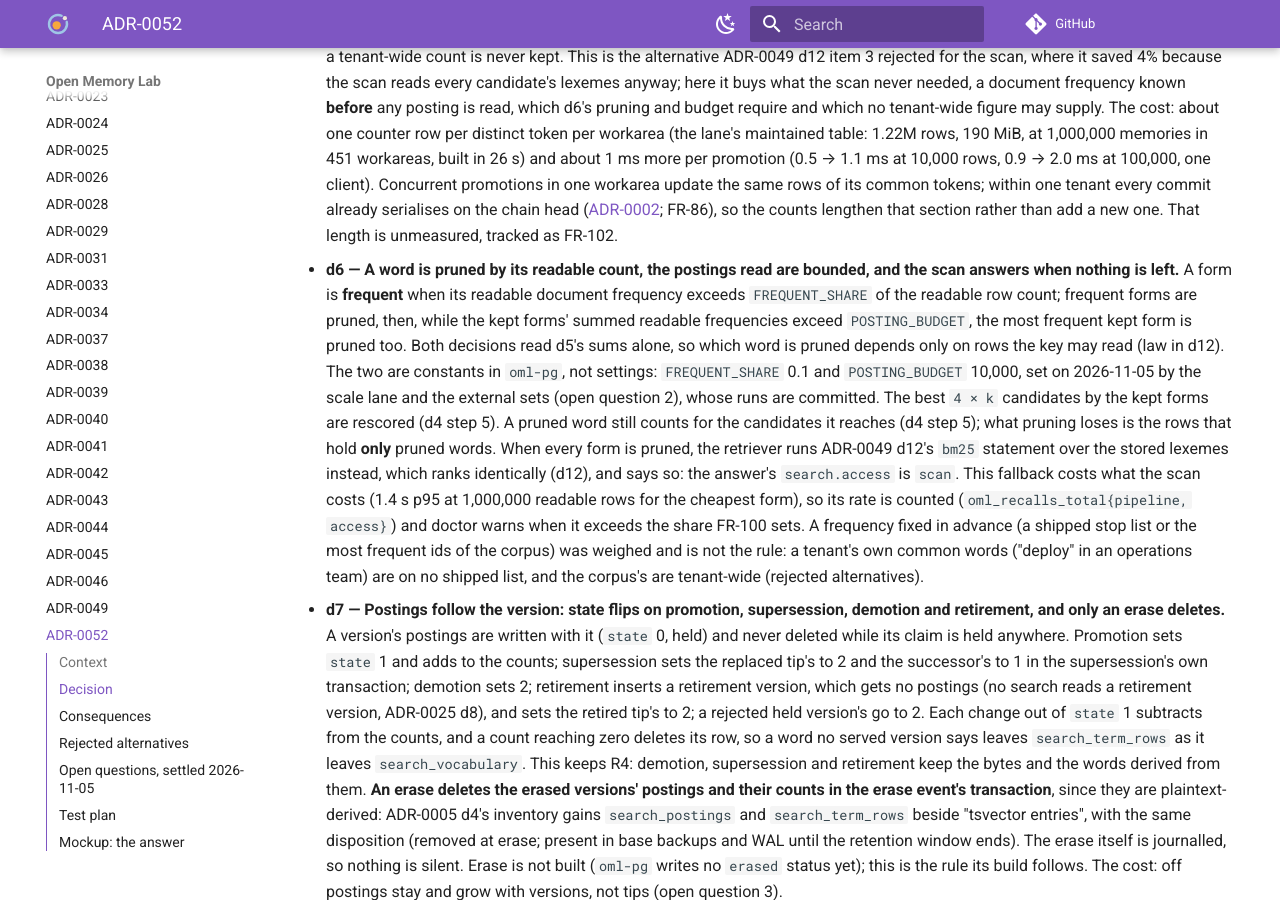
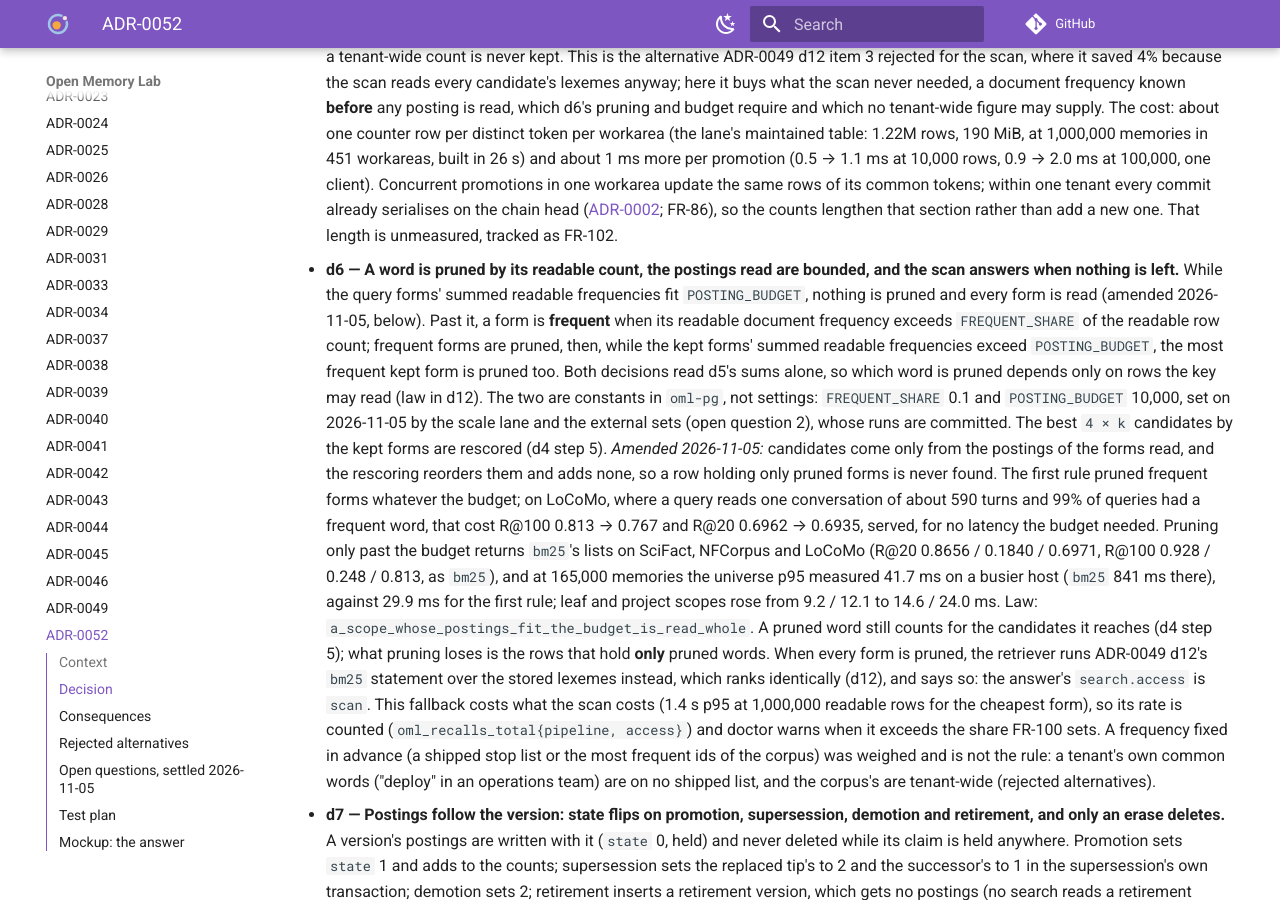
Before and after one commit to e8kor/open-memory-lab, an MkDocs documentation site: the page built from docs/adr/ADR-0052-text-search-reads-integer-postings-that-row-security-lets-an-index-serve.md, in a window 1280 px wide and 900 px high, scrolled down 3397 px. Built offline with MkDocs 1.6.1 and Material for MkDocs 9.7.7, drawn with Linux system fonts in a browser that asks for light colours; comment, search, counter and statistics services are not loaded; some of the changed text lies outside the part shown.

Commit message:
Prune only past the posting budget, so a row holding only frequent words stays a candidate, and record the doctor lines built (ADR-0052 d6, d12)
Candidates come only from the forms read; pruning frequent forms whatever the budget cost LoCoMo R@100 0.813 to 0.767 and R@20 0.6962 to 0.6935. Reading every form while the postings fit the budget returns bm25's lists on the three external sets, with the universe p95 at 165,000 memories still under 50 ms. The doctor lines of d12 are built but for kind 2's backlog.

```diff
--- a/docs/adr/ADR-0052-text-search-reads-integer-postings-that-row-security-lets-an-index-serve.md
+++ b/docs/adr/ADR-0052-text-search-reads-integer-postings-that-row-security-lets-an-index-serve.md
@@ -160,14 +160,25 @@ d11). Decided, not built.
   rather than add a new one. That length is unmeasured, tracked as FR-102.
 
 - **d6 — A word is pruned by its readable count, the postings read are bounded, and the scan answers
-  when nothing is left.** A form is **frequent** when its readable document frequency exceeds
-  `FREQUENT_SHARE` of the readable row count; frequent forms are pruned, then, while the kept forms'
-  summed readable frequencies exceed `POSTING_BUDGET`, the most frequent kept form is pruned too. Both
+  when nothing is left.** While the query forms' summed readable frequencies fit `POSTING_BUDGET`,
+  nothing is pruned and every form is read (amended 2026-11-05, below). Past it, a form is
+  **frequent** when its readable document frequency exceeds `FREQUENT_SHARE` of the readable row
+  count; frequent forms are pruned, then, while the kept forms' summed readable frequencies exceed
+  `POSTING_BUDGET`, the most frequent kept form is pruned too. Both
   decisions read d5's sums alone, so which word is pruned depends only on rows the key may read
   (law in d12). The two are constants in `oml-pg`, not settings: `FREQUENT_SHARE` 0.1 and
   `POSTING_BUDGET` 10,000, set on 2026-11-05 by the scale lane and the external sets (open
   question 2), whose runs are committed. The best `4 × k` candidates by the kept forms are rescored
-  (d4 step 5). A pruned word still counts for the candidates it reaches (d4 step 5); what pruning loses
+  (d4 step 5). *Amended 2026-11-05:* candidates come only from the postings of the forms read, and
+  the rescoring reorders them and adds none, so a row holding only pruned forms is never found. The
+  first rule pruned frequent forms whatever the budget; on LoCoMo, where a query reads one
+  conversation of about 590 turns and 99% of queries had a frequent word, that cost R@100 0.813 →
+  0.767 and R@20 0.6962 → 0.6935, served, for no latency the budget needed. Pruning only past the
+  budget returns `bm25`'s lists on SciFact, NFCorpus and LoCoMo (R@20 0.8656 / 0.1840 / 0.6971,
+  R@100 0.928 / 0.248 / 0.813, as `bm25`), and at 165,000 memories the universe p95 measured 41.7
+  ms on a busier host (`bm25` 841 ms there), against 29.9 ms for the first rule; leaf and project
+  scopes rose from 9.2 / 12.1 to 14.6 / 24.0 ms. Law:
+  `a_scope_whose_postings_fit_the_budget_is_read_whole`. A pruned word still counts for the candidates it reaches (d4 step 5); what pruning loses
   is the rows that hold **only** pruned words. When every form is pruned, the retriever runs ADR-0049
   d12's `bm25` statement over the stored lexemes instead, which ranks identically (d12), and says so:
   the answer's `search.access` is `scan`. This fallback costs what the scan costs (1.4 s p95 at
@@ -283,7 +294,16 @@ d11). Decided, not built.
   `a_v0_5_5_database_migrated_through_0021_ranks_as_one_written_after_it`. Doctor: postings or counts
   missing for a tenant whose partition exists; a sampled count that disagrees with its postings (the
   repair is a re-fill, the cause a defect); the encoder's backlog; the `scan` share above FR-100's
-  bound.
+  bound. *Built 2026-11-05 (`feat/token-postings`), but for the encoder's backlog, which waits for
+  kind 2:* `/readyz` counts each pipeline's recalls since start by access, and doctor warns when the
+  scan answered more than 5% of `bm25-postings`'s, over at least 20; read by an admin key, `GET
+  /v2/search` carries the tenant's postings health, and doctor warns on a missing partition, on
+  versions with no postings (the fill incomplete), on served versions with no served postings, and
+  on per-workarea or sampled word counts that disagree with the postings, each line naming the
+  repair, the owner's `oml_search_postings_refill(tenant)`, which is 0021's fill for one tenant.
+  Laws: `the_postings_health_is_clean_where_the_trigger_kept_it_and_names_each_fault_until_a_refill`,
+  `readyz_counts_each_pipelines_recalls_by_how_they_were_read`,
+  `doctor_warns_on_the_scan_share_and_each_postings_fault_and_is_quiet_when_all_is_well`.
 
 ## Consequences
 
```
